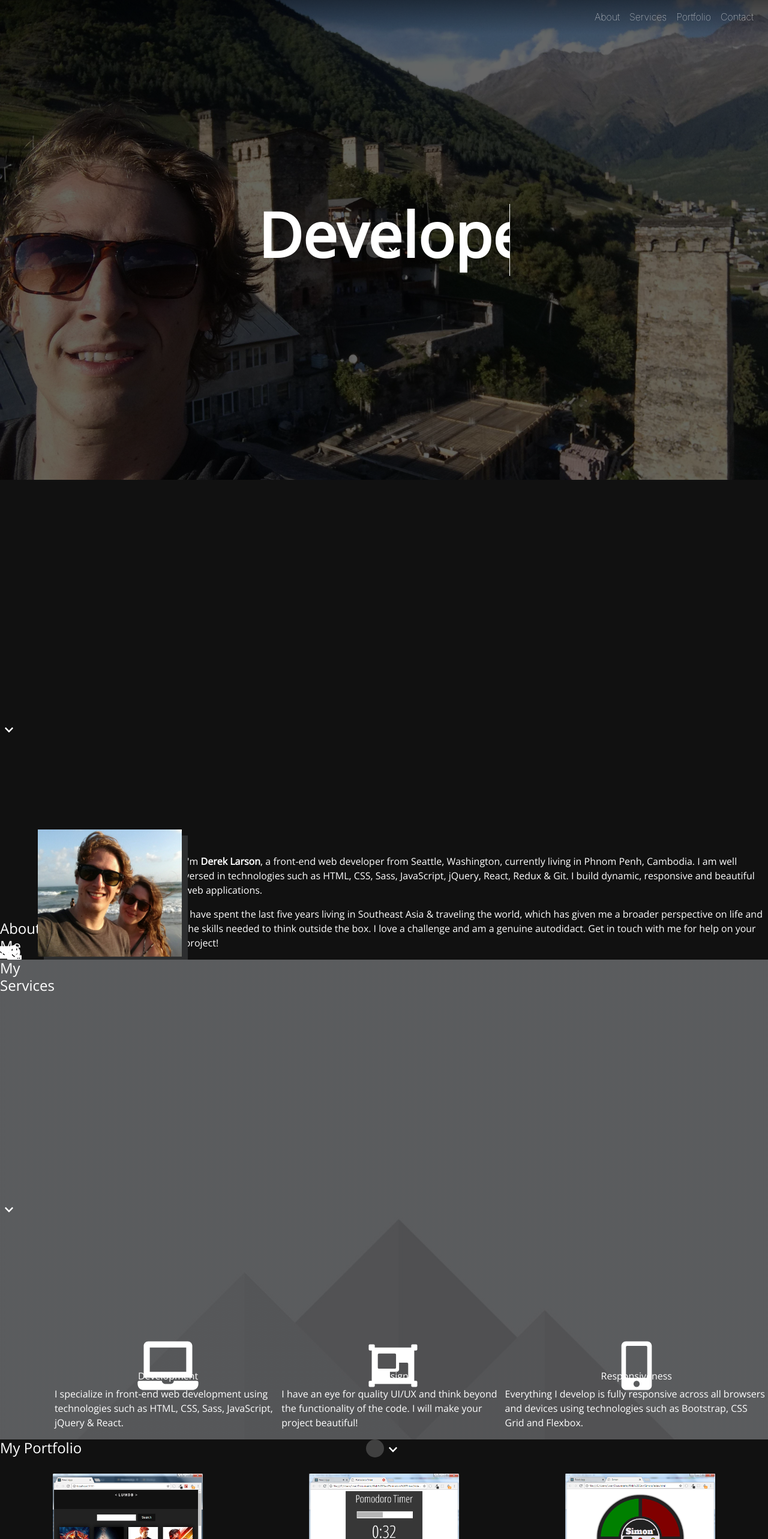
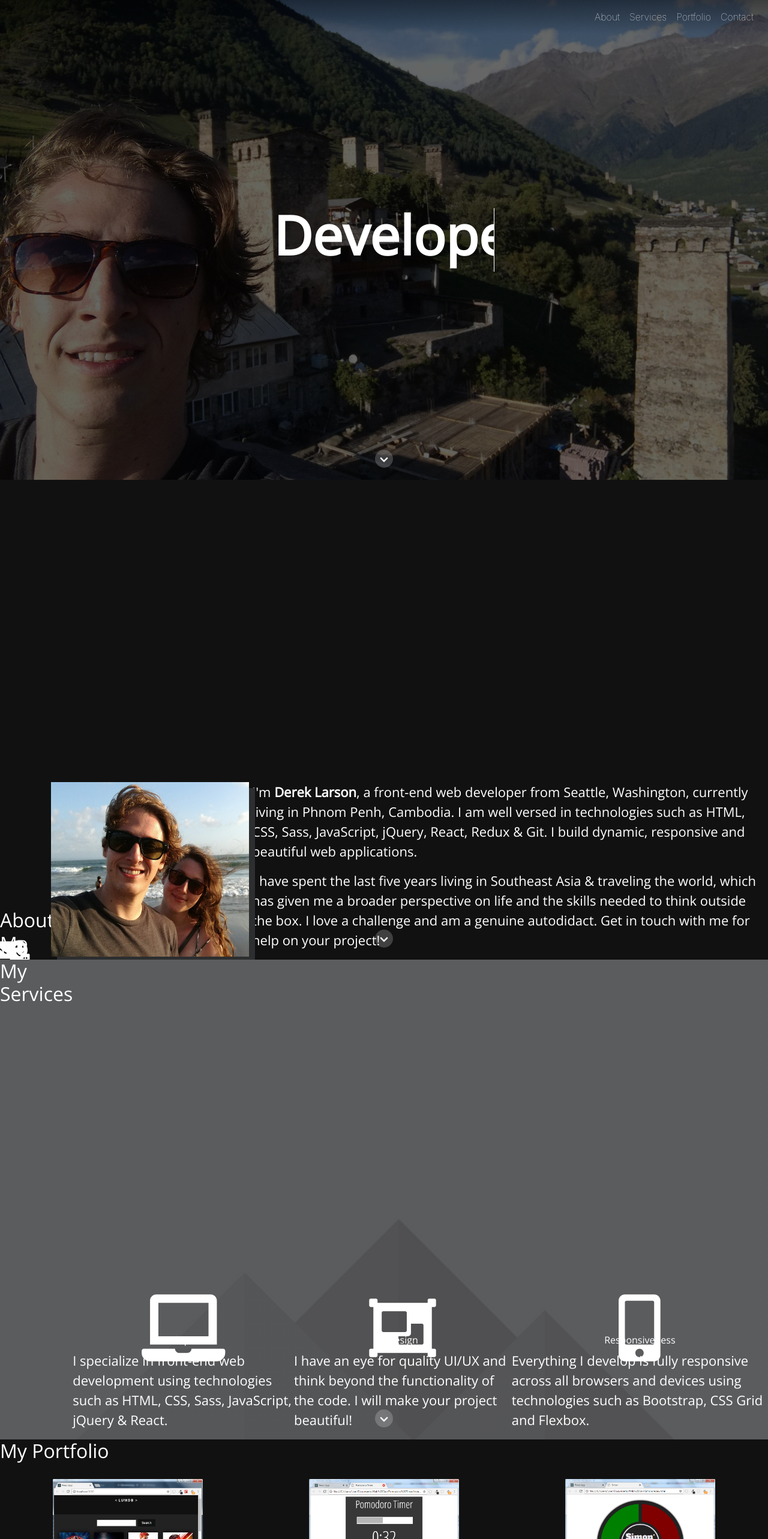
Before and after one commit to cstst/react-portfolio, a React (Create React App) app: page / in a window 1280 px wide. Shown: the top 2566 px of the page at 60% size. Built offline with nearby package versions, Linux system fonts and the light colour scheme.

Commit message:
general update

```diff
--- a/src/About.js
+++ b/src/About.js
@@ -10,7 +10,7 @@ import { faEnvelope, faDownload } from '@fortawesome/free-solid-svg-icons'
 import styled from 'styled-components'
 
 export default props => (
-    <Wrapper innerRef={props.innerRef} title="About Me" ScrollElement="about" scrollButtonTo="services">
+    <Wrapper innerRef={props.innerRef} title="About Me" scrollElement="about" scrollButtonTo="services">
         <div id="headshot-holder">
             <img id="headshot" src={Derek} alt="headshot"/>
         </div>
--- a/src/App.js
+++ b/src/App.js
@@ -6,7 +6,7 @@ import About from './About'
 import Services from './Services'
 import Portfolio from './Portfolio'
 import Contact from './Contact'
-import BackgroundOne from './img/back.jpg'
+import BackgroundImage from './img/back.jpg'
 
 export default class App extends Component {
     constructor(props) {
@@ -30,14 +30,19 @@ export default class App extends Component {
     }
 
     componentDidMount = () => {
+        const { about: { current: about },
+                services: { current: services },
+                portfolio: { current: portfolio },
+                contact: { current: contact }
+            } = this
         window.onbeforeunload = () => window.scrollTo(0,0)
         window.onscroll = this.handleScroll
         this.setState({
             positions: {
-                about: this.about.current.offsetTop,
-                services: this.services.current.offsetTop,
-                portfolio: this.portfolio.current.offsetTop,
-                contact: this.contact.current.offsetTop,
+                about: about.offsetTop,
+                services: services.offsetTop,
+                portfolio: portfolio.offsetTop,
+                contact: contact.offsetTop,
             },
         })
     }
@@ -46,15 +51,16 @@ export default class App extends Component {
         const { scrollPos } = this.state,
             curScrollPos = window.pageYOffset
         if (scrollPos + 50 < curScrollPos || scrollPos - 50 > curScrollPos) {
-            const { positions: {
+            const scrollUp = curScrollPos < scrollPos,
+                offset = window.innerHeight * .66,
+                { positions: {
                         about,
                         services,
                         portfolio,
                         contact
                     }
                 } = this.state,
-                offset = window.innerHeight * .66,
-                curPage =
+                page =
                     curScrollPos < about - offset ? 'top' :
                     curScrollPos > about - offset && curScrollPos < services - offset  ? 'about' :
                     curScrollPos > services - offset && curScrollPos < portfolio - offset ? 'services' :
@@ -64,19 +70,24 @@ export default class App extends Component {
                     (curScrollPos > about - 56 && curScrollPos < about + 100) ||
                     (curScrollPos > services - 56 && curScrollPos < services + 100) ||
                     (curScrollPos > portfolio - 56 && curScrollPos < portfolio + 100) ||
-                    (curScrollPos > contact - 56 && curScrollPos < contact + 100)),
-                scrollUp = curScrollPos < scrollPos
+                    (curScrollPos > contact - 56 && curScrollPos < contact + 100)
+                )
             this.setState({
                 scrollPos: curScrollPos,
                 pageHead: pageHead,
                 scrollUp: scrollUp,
-                page: curPage
+                page: page
             })
         }
     }
 
     render() {
-        const { state: { pageHead, scrollUp, page}, about, services, portfolio, contact } = this
+        const { state: { pageHead, scrollUp, page},
+                about,
+                services,
+                portfolio,
+                contact
+            } = this
         return(
             <Wrapper>
                 <Header
@@ -116,7 +127,7 @@ const Wrapper = styled.div`
             background: linear-gradient(
                 rgba(0, 0, 0, 0.6),
                 rgba(0, 0, 0, 0.6)
-                ), url(${BackgroundOne}) no-repeat center center;
+                ), url(${BackgroundImage}) no-repeat center center;
             -webkit-background-size: cover;
             -moz-background-size: cover;
             -o-background-size: cover;
--- a/src/Contact.js
+++ b/src/Contact.js
@@ -62,7 +62,7 @@ export default class Contact extends Component {
 
     render() {
         return(
-            <Wrapper innerRef={this.props.innerRef} title="Get In Touch" ScrollElement="contact" scrollButtonTo="top">
+            <Wrapper innerRef={this.props.innerRef} title="Get In Touch" scrollElement="contact" scrollButtonTo="top">
                 <ContactForm onSubmit={this.handleFormSubmit}>
                     <div>
                         <Input id="name"
--- a/src/Landing.js
+++ b/src/Landing.js
@@ -20,24 +20,33 @@ export default class Landing extends Component {
     }
 
     componentDidMount() {
+        const { a: { current: a },
+                b: { current: b },
+                c: { current: c }
+            } = this
         this.setState({
             docWidth: document.body.offsetWidth,
-            aWidth: `${this.a.current.offsetWidth}px`,
-            bWidth: `${this.b.current.offsetWidth}px`,
-            cWidth: `${this.c.current.offsetWidth}px`,
+            aWidth: `${a.offsetWidth}px`,
+            bWidth: `${b.offsetWidth}px`,
+            cWidth: `${c.offsetWidth}px`,
         })
 
-        const refs = [this.carousel.current, this.a.current, this.b.current, this.c.current]
-
         window.onresize = () => {
-            if (this.state.docWidth !== document.body.offsetWidth) {
+            const { carousel: { current: carousel },
+                    a: { current: a },
+                    b: { current: b },
+                    c: { current: c },
+                    state: { docWidth }
+                } = this,
+                refs = [carousel, a, b, c]
+            if (docWidth !== document.body.offsetWidth) {
                 refs.forEach(ref => ref.style.animation = 'none' )
                 setTimeout(() => refs.forEach(ref => ref.style.animation = ''), 1)
                 this.setState({
                     docWidth: document.body.offsetWidth,
-                    aWidth: `${this.a.current.offsetWidth}px`,
-                    bWidth: `${this.b.current.offsetWidth}px`,
-                    cWidth: `${this.c.current.offsetWidth}px`,
+                    aWidth: `${a.offsetWidth}px`,
+                    bWidth: `${b.offsetWidth}px`,
+                    cWidth: `${c.offsetWidth}px`,
                 })
             }
         }
@@ -45,42 +54,44 @@ export default class Landing extends Component {
 
 
     render() {
+        const { carousel, a, b, c, state } = this
         return(
             <Wrapper scrollButtonTo="about">
-                <TextCarousel innerRef={this.carousel} widths={this.state}>
-                    <CarouselWord a innerRef={this.a} id="a">Developer</CarouselWord>
-                    <CarouselWord b innerRef={this.b} id="b">Designer</CarouselWord>
-                    <CarouselWord c innerRef={this.c} id="c">Traveler</CarouselWord>
+                <TextCarousel innerRef={carousel} widths={state}>
+                    <CarouselWord a innerRef={a}>Developer</CarouselWord>
+                    <CarouselWord b innerRef={b}>Designer</CarouselWord>
+                    <CarouselWord c innerRef={c}>Traveler</CarouselWord>
                 </TextCarousel>
             </Wrapper>
         )
     }
 }
 
-const slider = props => keyframes`
+
+const slider = ({ widths: { aWidth, bWidth, cWidth } }) => keyframes`
     0%, 33%, 66%, 99% {
         width: 1px;
     }
     11%, 22% {
-        width: calc(${props.widths.aWidth} + .15em);
+        width: calc(${aWidth} + .15em);
     }
     44%, 55% {
-        width: calc(${props.widths.bWidth} + .15em);
+        width: calc(${bWidth} + .15em);
     }
     77%, 88% {
-        width: calc(${props.widths.cWidth} + .15em);
+        width: calc(${cWidth} + .15em);
     }
 `
 
-const hider = props => keyframes`
+const hider = ({ a, b, c }) => keyframes`
     0%, 32% {
-        opacity: ${props.a ? '1' : '0'};
+        opacity: ${a ? '1' : '0'};
     }
     33%, 65% {
-        opacity: ${props.b ? '1' : '0'};
+        opacity: ${b ? '1' : '0'};
     }
     66%, 99% {
-        opacity: ${props.c ? '1' : '0'};
+        opacity: ${c ? '1' : '0'};
     }
 `
 
@@ -110,7 +121,10 @@ const TextCarousel = styled.div`
         font-size: 13vw;
     }
     @media screen and (min-width: 768px) {
-        font-size: 8vw;
+        font-size: 9vw;
+    }
+    @media screen and (min-width: 1024px) {
+        font-size: 7vw;
     }
 
     height: 1.18em;
--- a/src/Portfolio.js
+++ b/src/Portfolio.js
@@ -7,7 +7,12 @@ import Pomodoro from './img/Pomodoro Timer.png'
 import Simon from './img/Simon.png'
 
 export default props => (
-    <Wrapper innerRef={props.innerRef} title="My Portfolio" ScrollElement="portfolio" scrollButtonTo="contact">
+    <Wrapper
+        innerRef={props.innerRef}
+        title="My Portfolio"
+        scrollElement="portfolio"
+        scrollButtonTo="contact"
+    >
         <div id="projects">
             <div>
                 <img src={MovieDatabase} />
--- a/src/Section.js
+++ b/src/Section.js
@@ -6,20 +6,19 @@ import { FontAwesomeIcon } from '@fortawesome/react-fontawesome'
 import { faChevronDown } from '@fortawesome/free-solid-svg-icons'
 
 
-export default React.forwardRef((props, ref) => (
+export default React.forwardRef(({ className, scrollElement, title, children, scrollButtonTo }, ref) => (
     <Section
         innerRef={ref}
-        className={props.className}
+        className={className}
     >
-        {props.ScrollElement ? <Element class="element" name={props.ScrollElement} /> : null}
-        {props.title ? <h4>{props.title}</h4> : null}
-        {props.children}
+        {scrollElement ? <Element class="element" name={scrollElement} /> : null}
+        {title ? <h2>{title}</h2> : null}
+        {children}
         <StyledLink
-                id="scroll-button"
-                to={props.scrollButtonTo === "top" ? null : props.scrollButtonTo}
-                onClick={props.scrollButtonTo === "top" ? () => scroll.scrollToTop() : null}
-                smooth={true}
-                duration={1000}
+            to={scrollButtonTo !== "top" ? scrollButtonTo : null}
+            onClick={scrollButtonTo === "top" ? () => scroll.scrollToTop() : null}
+            smooth={true}
+            duration={1000}
         >
             <FontAwesomeIcon icon={faChevronDown} />
         </StyledLink>
@@ -30,6 +29,13 @@ const Section = styled.section`
     position: relative;
     box-sizing: border-box;
     background: #111111;
+    font-size: 16px;
+    @media screen and (min-width: 320px) {
+        font-size: calc(16px + 6 * ((100vw - 320px) / 680));
+    }
+    @media screen and (min-width: 1000px) {
+        font-size: 22px;
+    }
     font-family: 'Open Sans', sans-serif;
     color: white;
     display: flex;
@@ -53,10 +59,11 @@ const Section = styled.section`
 
 const StyledLink = styled(Link)`
     position: absolute;
+    bottom: 50px;
+    left: 50%;
+    transform: translateX(-50%);
     transform: ${props => !props.to ? 'rotate(180deg)' : null};
-    align-self: center;
     background: transparent;
-    border: none;
     outline: none;
     user-select: none;
     z-index: 0;
@@ -68,25 +75,25 @@ const StyledLink = styled(Link)`
     &:before {
         content: '';
         position: absolute;
+        top: 0;
+        left: -15px;
         height: 30px;
         width: 30px;
-        top: 0;
-        right: 0;
-        border-radius: 20px;
+        border-radius: 30px;
         background: rgba(255, 255, 255, .2);
         cursor: pointer;
         transition: background .5s ease, transform .5s ease;
-
-
     }
     &:hover:before {
         background: rgba(255, 255, 255, 0);
         transform: scale(1.25, 1.25);
     }
     svg {
+        font-size: 15px;
         position: absolute;
         top: 9px;
-        left: 8px;
+        left: 50%;
+        transform: translateX(-50%);
         color: white;
         cursor: pointer;
     }
--- a/src/Services.js
+++ b/src/Services.js
@@ -10,7 +10,7 @@ export default props => (
     <Wrapper
         innerRef={props.innerRef}
         title="My Services"
-        ScrollElement="services"
+        scrollElement="services"
         scrollButtonTo="portfolio"
     >
         <div className="service">
```
